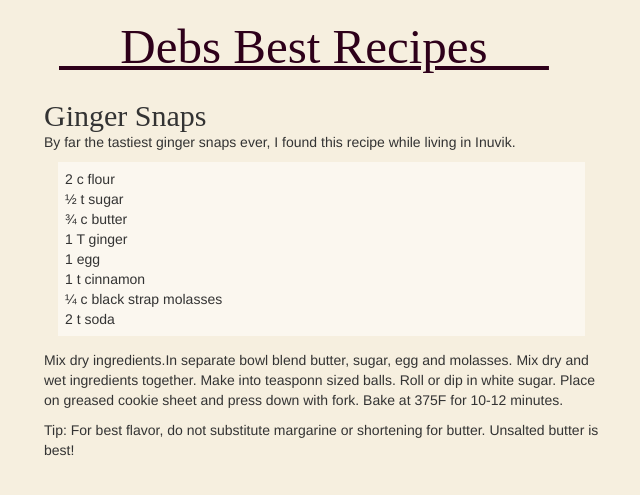
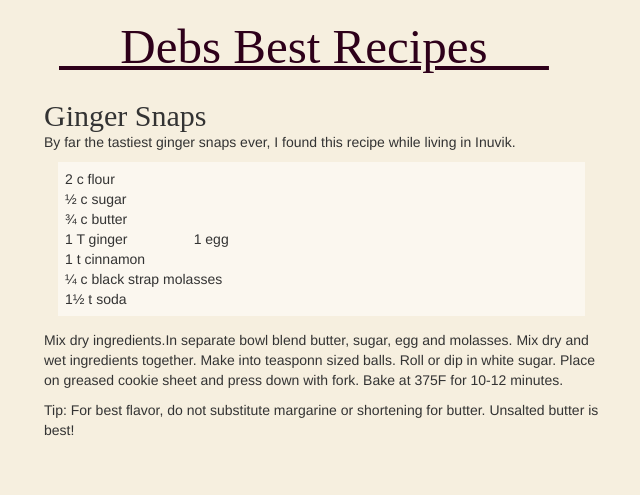
Before and after one commit to JonahBraun/debs-recipes, a Jekyll site: the page built from _posts/2005-09-13-ginger-snaps.md, in a window 1280 px wide. Shown: the top 495 px of the page, without its empty margins (11-651 px from the left). Built offline with Jekyll 4.4.1, drawn with Linux system fonts in a browser that asks for light colours; nearby versions of some CDN libraries; some web fonts are replaced; Markdown is read by kramdown in place of the engine named in the settings.

Commit message:
Update 2005-09-13-ginger-snaps.md

```diff
--- a/_posts/2005-09-13-ginger-snaps.md
+++ b/_posts/2005-09-13-ginger-snaps.md
@@ -6,13 +6,12 @@ category: desserts
 By far the tastiest ginger snaps ever, I found this recipe while living in Inuvik.
 
 - 2 c flour
-- ½ t sugar
+- ½ c sugar
 - ¾ c butter
-- 1 T ginger
-- 1 egg
+- 1 T ginger&nbsp;&nbsp; &nbsp;&nbsp;&nbsp; &nbsp;&nbsp;&nbsp; &nbsp;&nbsp;&nbsp; &nbsp; 1 egg<br />
 - 1 t cinnamon
 - ¼ c black strap molasses
-- 2 t soda
+- 1½ t soda
 
 Mix dry ingredients.In separate bowl blend butter, sugar, egg and molasses.
 Mix dry and wet ingredients together.
```
